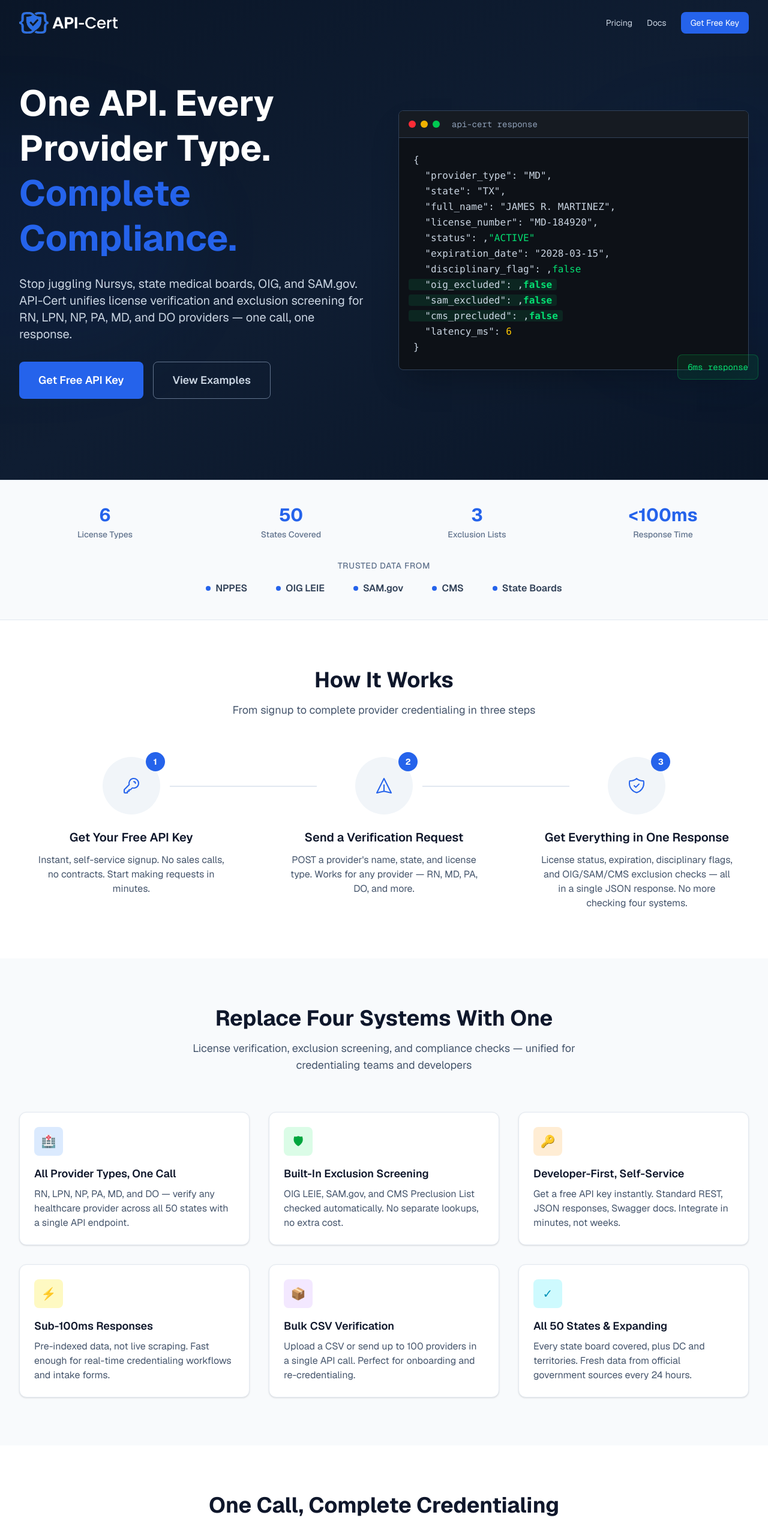
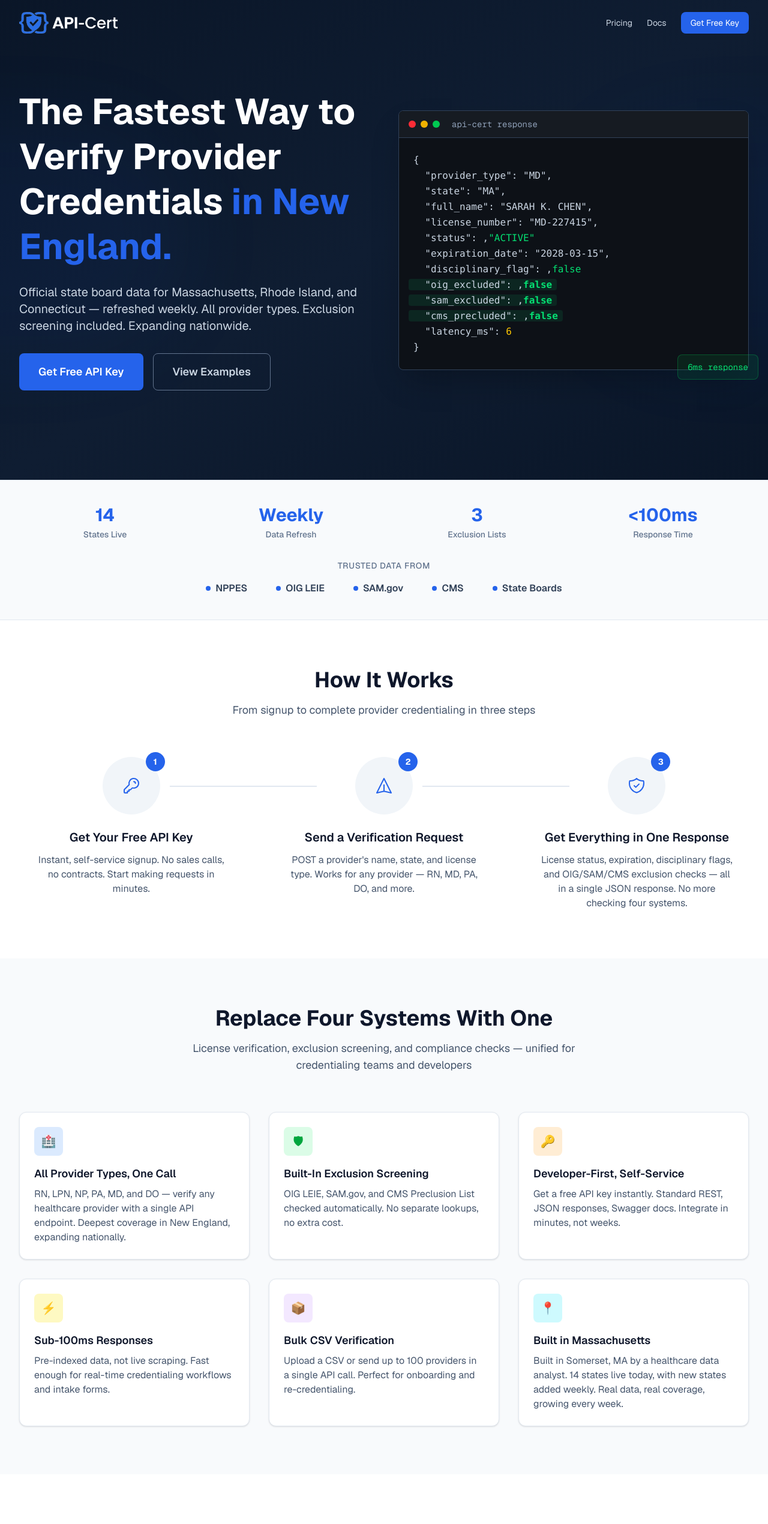
Before and after one commit to adampryan/api-cert-landing, a Next.js app: page / in a window 1280 px wide. Shown: the top 2541 px of the page at 60% size. Built offline with nearby package versions, Linux system fonts and the light colour scheme.

Commit message:
Pivot to New England regional launch: MA/RI/CT focus, honest coverage, local credibility

```diff
--- a/app/components/Features.tsx
+++ b/app/components/Features.tsx
@@ -5,7 +5,7 @@
       iconBg: 'bg-blue-100',
       iconColor: 'text-blue-600',
       title: 'All Provider Types, One Call',
-      description: 'RN, LPN, NP, PA, MD, and DO — verify any healthcare provider across all 50 states with a single API endpoint.',
+      description: 'RN, LPN, NP, PA, MD, and DO — verify any healthcare provider with a single API endpoint. Deepest coverage in New England, expanding nationally.',
     },
     {
       icon: '🛡',
@@ -36,11 +36,11 @@
       description: 'Upload a CSV or send up to 100 providers in a single API call. Perfect for onboarding and re-credentialing.',
     },
     {
-      icon: '✓',
+      icon: '📍',
       iconBg: 'bg-cyan-100',
       iconColor: 'text-cyan-600',
-      title: 'All 50 States & Expanding',
-      description: 'Every state board covered, plus DC and territories. Fresh data from official government sources every 24 hours.',
+      title: 'Built in Massachusetts',
+      description: 'Built in Somerset, MA by a healthcare data analyst. 14 states live today, with new states added weekly. Real data, real coverage, growing every week.',
     },
   ];
 
--- a/app/components/Hero.tsx
+++ b/app/components/Hero.tsx
@@ -6,9 +6,9 @@
 const jsonResponse = {
   verified: true,
   provider_type: "MD",
-  state: "TX",
-  full_name: "JAMES R. MARTINEZ",
-  license_number: "MD-184920",
+  state: "MA",
+  full_name: "SARAH K. CHEN",
+  license_number: "MD-227415",
   status: "ACTIVE",
   expiration_date: "2028-03-15",
   disciplinary_flag: false,
@@ -60,13 +60,13 @@
           {/* Left column - Text content */}
           <div className="text-center lg:text-left">
             <h1 className="text-4xl sm:text-5xl lg:text-6xl font-bold text-white leading-tight mb-6">
-              One API. Every Provider Type.{' '}
-              <span className="text-[#2563EB]">Complete Compliance.</span>
+              The Fastest Way to Verify Provider Credentials{' '}
+              <span className="text-[#2563EB]">in New England.</span>
             </h1>
             <p className="text-lg sm:text-xl text-slate-300 mb-8 max-w-xl mx-auto lg:mx-0">
-              Stop juggling Nursys, state medical boards, OIG, and SAM.gov.
-              API-Cert unifies license verification and exclusion screening for
-              RN, LPN, NP, PA, MD, and DO providers — one call, one response.
+              Official state board data for Massachusetts, Rhode Island, and Connecticut — refreshed weekly.
+              All provider types. Exclusion screening included.
+              Expanding nationwide.
             </p>
             <div className="flex flex-col sm:flex-row gap-4 justify-center lg:justify-start">
               <a
--- a/app/components/SocialProof.tsx
+++ b/app/components/SocialProof.tsx
@@ -1,7 +1,7 @@
 export default function SocialProof() {
   const stats = [
-    { value: '6', label: 'License Types' },
-    { value: '50', label: 'States Covered' },
+    { value: '14', label: 'States Live' },
+    { value: 'Weekly', label: 'Data Refresh' },
     { value: '3', label: 'Exclusion Lists' },
     { value: '<100ms', label: 'Response Time' },
   ];
@@ -11,7 +11,7 @@
     { name: 'OIG LEIE', description: 'Exclusion Database' },
     { name: 'SAM.gov', description: 'Federal Exclusions' },
     { name: 'CMS', description: 'Preclusion List' },
-    { name: 'State Boards', description: '50 State Registries' },
+    { name: 'State Boards', description: 'Official Registries' },
   ];
 
   return (
```
